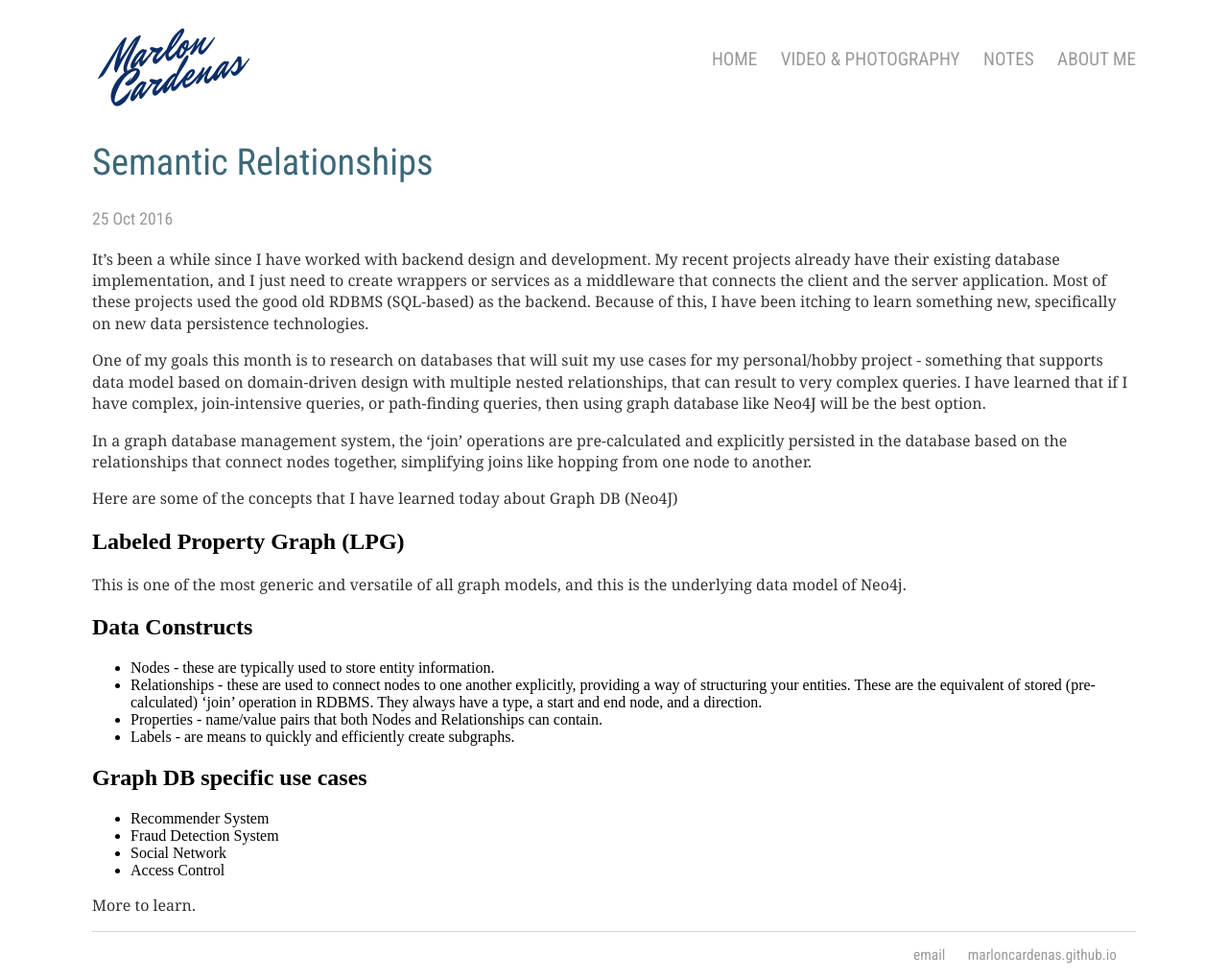
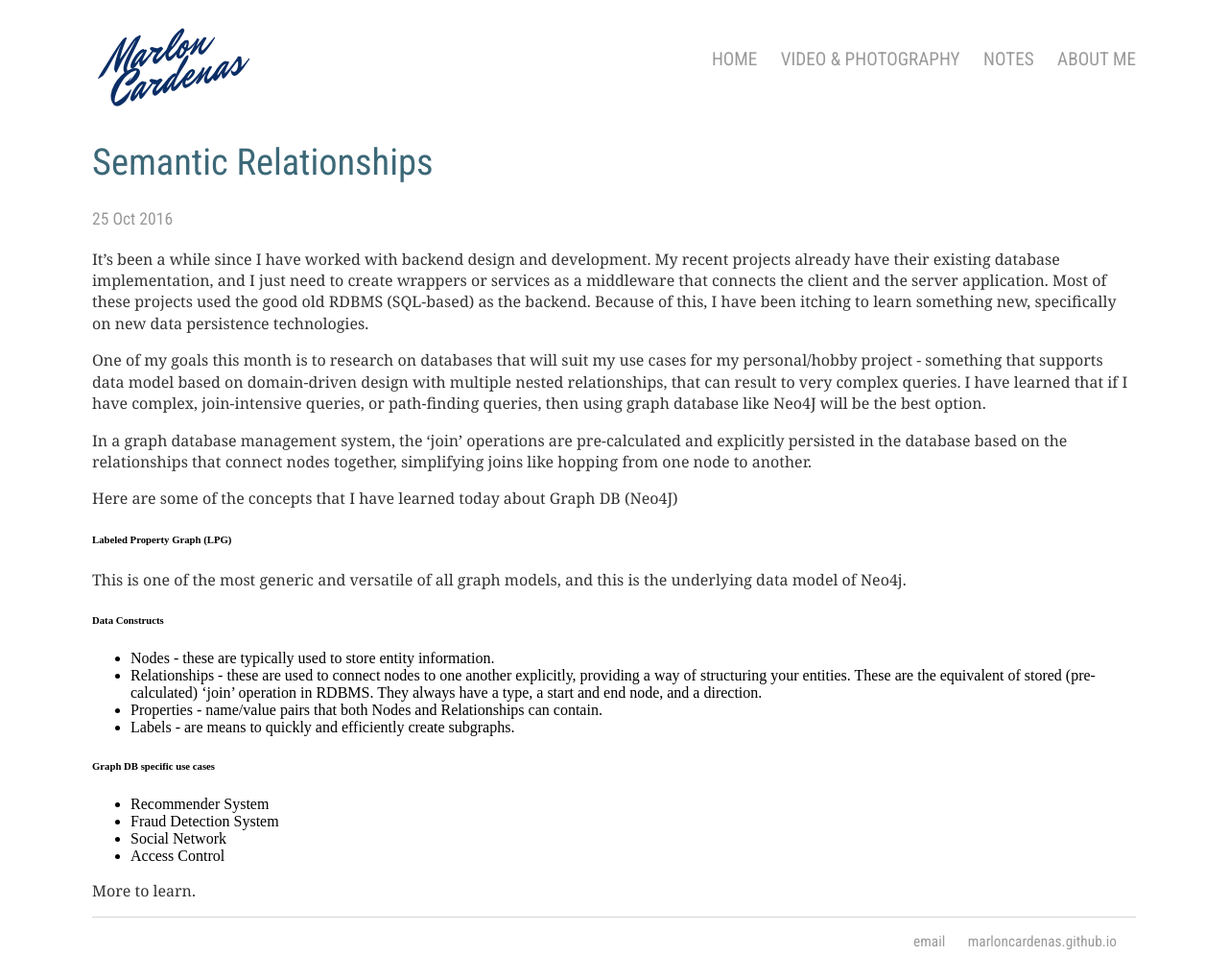
Before and after one commit to marloncardenas/marloncardenas.github.io, a Jekyll site: the page built from _posts/2016-10-25-semantic-relationships.md, in a window 1280 px wide. Shown: the whole page at 96% size. Built offline with Jekyll 4.4.1, drawn with Linux system fonts in a browser that asks for light colours.

```diff
--- a/_posts/2016-10-25-semantic-relationships.md
+++ b/_posts/2016-10-25-semantic-relationships.md
@@ -12,16 +12,16 @@ In a graph database management system, the ‘join’ operations are pre-calcula
 
 Here are some of the concepts that I have learned today about Graph DB (Neo4J)
 
-## Labeled Property Graph (LPG)
+###### Labeled Property Graph (LPG)
 This is one of the most generic and versatile of all graph models, and this is the underlying data model of Neo4j.
 
-## Data Constructs
+###### Data Constructs
 * Nodes - these are typically used to store entity information.
 * Relationships - these are used to connect nodes to one another explicitly, providing a way of structuring your entities. These are the equivalent of stored (pre-calculated) ‘join’ operation in RDBMS. They always have a type, a start and end node, and a direction.
 * Properties - name/value pairs that both Nodes and Relationships can contain.
 * Labels - are means  to quickly and efficiently create subgraphs.
 
-## Graph DB specific use cases
+###### Graph DB specific use cases
 * Recommender System
 * Fraud Detection System
 * Social Network
```
